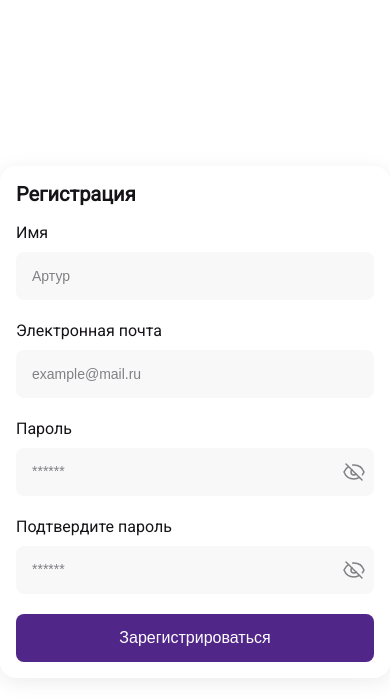
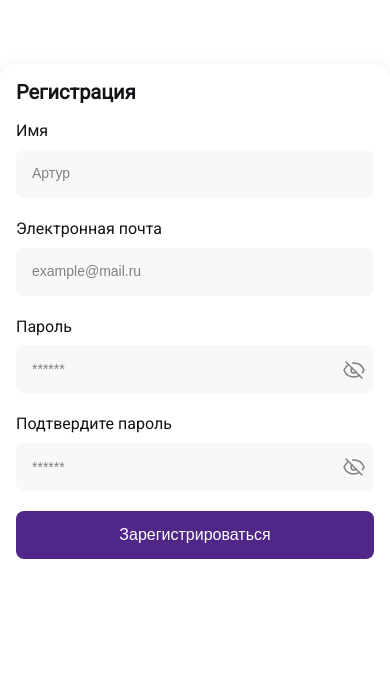
Before and after one commit to olgaAsmith/AboutTeam, a Next.js app: page /pages/signup in a window 390 px wide. Shown: the top 700 px of the page. Built offline with nearby package versions, Linux system fonts and the light colour scheme.

Commit message:
add signup phone version

```diff
--- a/src/app/pages/signup/page.module.scss
+++ b/src/app/pages/signup/page.module.scss
@@ -1,8 +1,10 @@
 @import './../../../styles/variables.scss';
+@import './../../../styles/media.scss';
+
 
 .signup {
   width: 100%;
-  height: 100vh;
+  min-height: 100vh;
   display: flex;
 
   &__form {
@@ -14,6 +16,9 @@
     box-shadow: 0px 4px 20px 0px rgba(0, 0, 0, 0.08);
     padding: 16px;
     margin: auto;
+    @include phone {
+      margin: 64px auto;
+    }
   }
   &__title {
     font-size: 20px;
--- /dev/null
+++ b/src/styles/media.scss
@@ -0,0 +1,20 @@
+@mixin phone {
+  @media screen and (max-width: 480px) {
+    @content;
+  }
+}
+@mixin tablet {
+  @media screen and (max-width: 768px) {
+    @content;
+  }
+}
+@mixin desktop {
+  @media screen and (max-width: 1024px) {
+    @content;
+  }
+}
+@mixin desktopXL {
+  @media screen and (max-width: 1280px) {
+    @content;
+  }
+}
```
Also changed, not shown: src/styles/variables.scss (line endings or trailing spaces).
